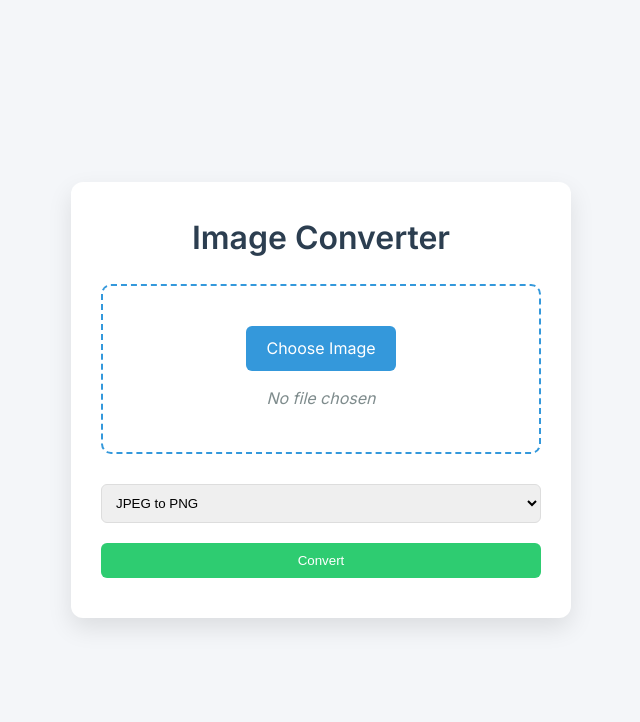
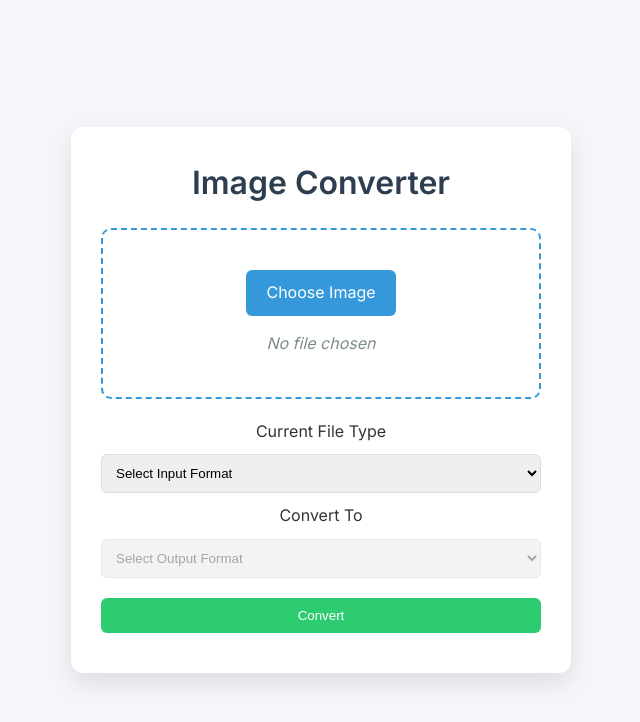
Before and after one commit to ChardXBT/321Convert, a Flask app: page / in a window 1280 px wide. Shown: the top 722 px of the page, without its empty margins (319-959 px from the left). Run offline with Flask 3, Linux system fonts and the light colour scheme.

```diff
--- a/templates/index.html
+++ b/templates/index.html
@@ -18,31 +18,70 @@
                     <p id="preview-text">No file chosen</p>
                 </div>
             </div>
-            <select id="conversionType" name="conversion" required>
-                <option value="jpg_to_png">JPEG to PNG</option>
-                <option value="png_to_jpg">PNG to JPEG</option>
-                <option value="png_to_webp">PNG to WebP</option>
-                <option value="webp_to_png">WebP to PNG</option>
-            </select>
-            <input type="submit" value="Convert">
+
+            <div class="conversion-selects">
+                <div class="input-format">
+                    <label for="inputFormat">Current File Type</label>
+                    <select id="inputFormat" name="input_format" required>
+                        <option value="">Select Input Format</option>
+                        <option value="jpg">JPEG</option>
+                        <option value="png">PNG</option>
+                        <option value="webp">WebP</option>
+                    </select>
+                </div>
+
+                <div class="output-format">
+                    <label for="outputFormat">Convert To</label>
+                    <select id="outputFormat" name="output_format" required disabled>
+                        <option value="">Select Output Format</option>
+                    </select>
+                </div>
+            </div>
+
+            <input type="submit" value="Convert" id="convertSubmit" disabled>
         </form>
         <div id="downloadLink" style="display: none; margin-top: 15px;">
             <a href="#" id="downloadBtn" class="download-button">Download Converted Image</a>
         </div>
     </div>
     <script>
-        document.getElementById('imageInput').addEventListener('change', function(event) {
+        const imageInput = document.getElementById('imageInput');
+        const inputFormatSelect = document.getElementById('inputFormat');
+        const outputFormatSelect = document.getElementById('outputFormat');
+        const convertSubmit = document.getElementById('convertSubmit');
+        const previewImg = document.getElementById('preview-img');
+        const previewText = document.getElementById('preview-text');
+
+        // File selection and preview
+        imageInput.addEventListener('change', function(event) {
             const file = event.target.files[0];
-            const previewImg = document.getElementById('preview-img');
-            const previewText = document.getElementById('preview-text');
 
             if (file) {
                 const reader = new FileReader();
+                const fileExtension = file.name.split('.').pop().toLowerCase();
 
                 reader.onload = function(e) {
                     previewImg.src = e.target.result;
                     previewImg.style.display = 'block';
                     previewText.style.display = 'none';
+
+                    // Reset and enable input format select
+                    inputFormatSelect.value = fileExtension;
+
+                    // Clear and populate output formats
+                    outputFormatSelect.innerHTML = '<option value="">Select Output Format</option>';
+
+                    // Add output format options (excluding current input format)
+                    const formats = ['jpg', 'png', 'webp'].filter(format => format !== fileExtension);
+                    formats.forEach(format => {
+                        const option = document.createElement('option');
+                        option.value = format;
+                        option.textContent = format.toUpperCase();
+                        outputFormatSelect.appendChild(option);
+                    });
+
+                    // Enable output format select
+                    outputFormatSelect.disabled = false;
                 }
 
                 reader.readAsDataURL(file);
@@ -50,9 +89,18 @@
                 previewImg.style.display = 'none';
                 previewText.style.display = 'block';
                 previewText.textContent = 'No file chosen';
+                inputFormatSelect.value = '';
+                outputFormatSelect.disabled = true;
+                convertSubmit.disabled = true;
             }
         });
 
+        // Output format selection
+        outputFormatSelect.addEventListener('change', function() {
+            convertSubmit.disabled = !this.value;
+        });
+
+        // Conversion form submission
         document.getElementById('convertForm').addEventListener('submit', function(event) {
             event.preventDefault();
 
@@ -68,23 +116,11 @@
                 const downloadLink = document.getElementById('downloadLink');
                 const downloadBtn = document.getElementById('downloadBtn');
 
-                const url = window.URL.createObjectURL(blob);
-                downloadBtn.href = url;
+                downloadBtn.href = window.URL.createObjectURL(blob);
 
-                // Determine file extension based on conversion type
-                const conversionType = document.getElementById('conversionType').value;
-                const extensionMap = {
-                    'jpg_to_png': '.png',
-                    'png_to_jpg': '.jpg',
-                    'png_to_webp': '.webp',
-                    'webp_to_png': '.png'
-                };
-                const fileExtension = extensionMap[conversionType] || '.converted';
-
-                // Set download attribute with original filename and new extension
-                const originalFileName = document.getElementById('imageInput').files[0].name;
-                const newFileName = originalFileName.replace(/\.[^/.]+$/, '') + fileExtension;
-                downloadBtn.download = newFileName;
+                // Generate filename with new extension
+                const originalFileName = imageInput.files[0].name;
+                downloadBtn.download = originalFileName.replace(/\.[^/.]+$/, '') + '.' + outputFormatSelect.value;
 
                 // Show download link
                 downloadLink.style.display = 'block';
```
